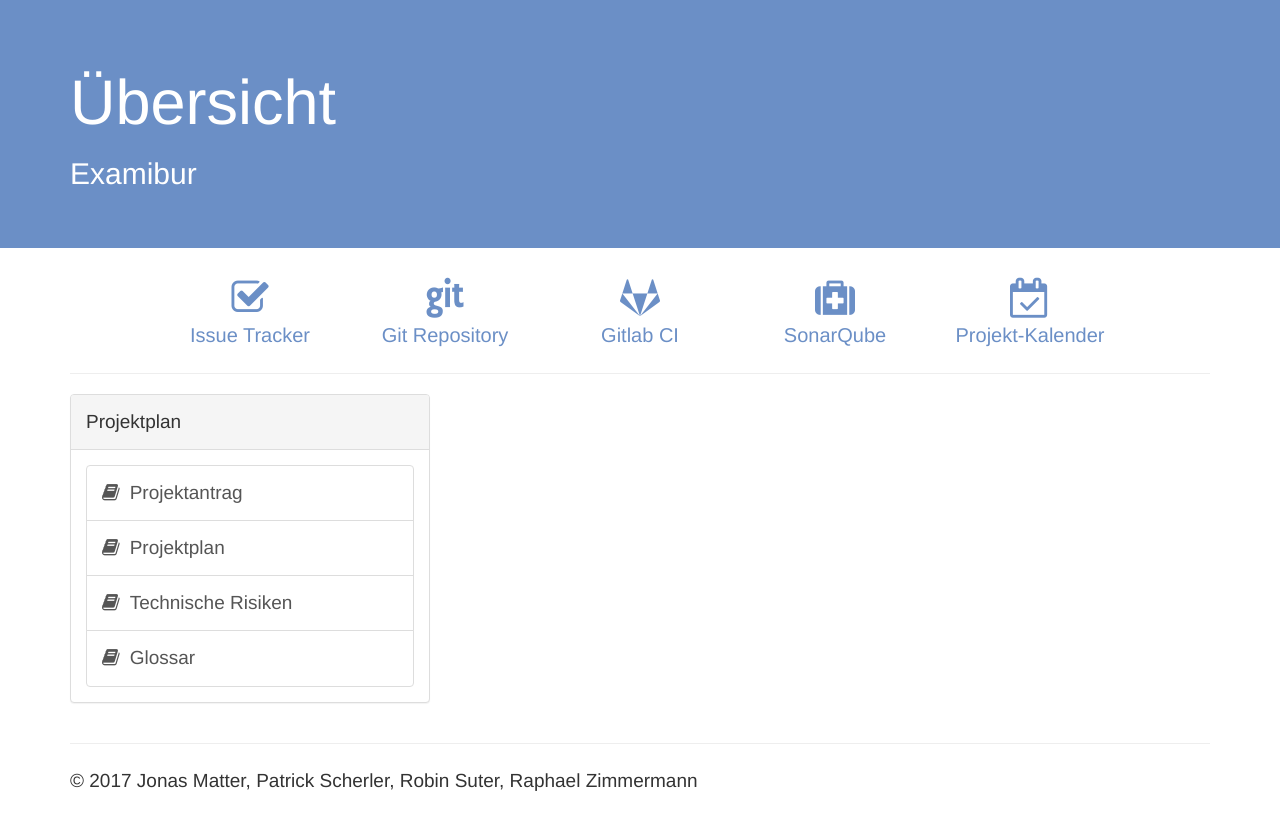
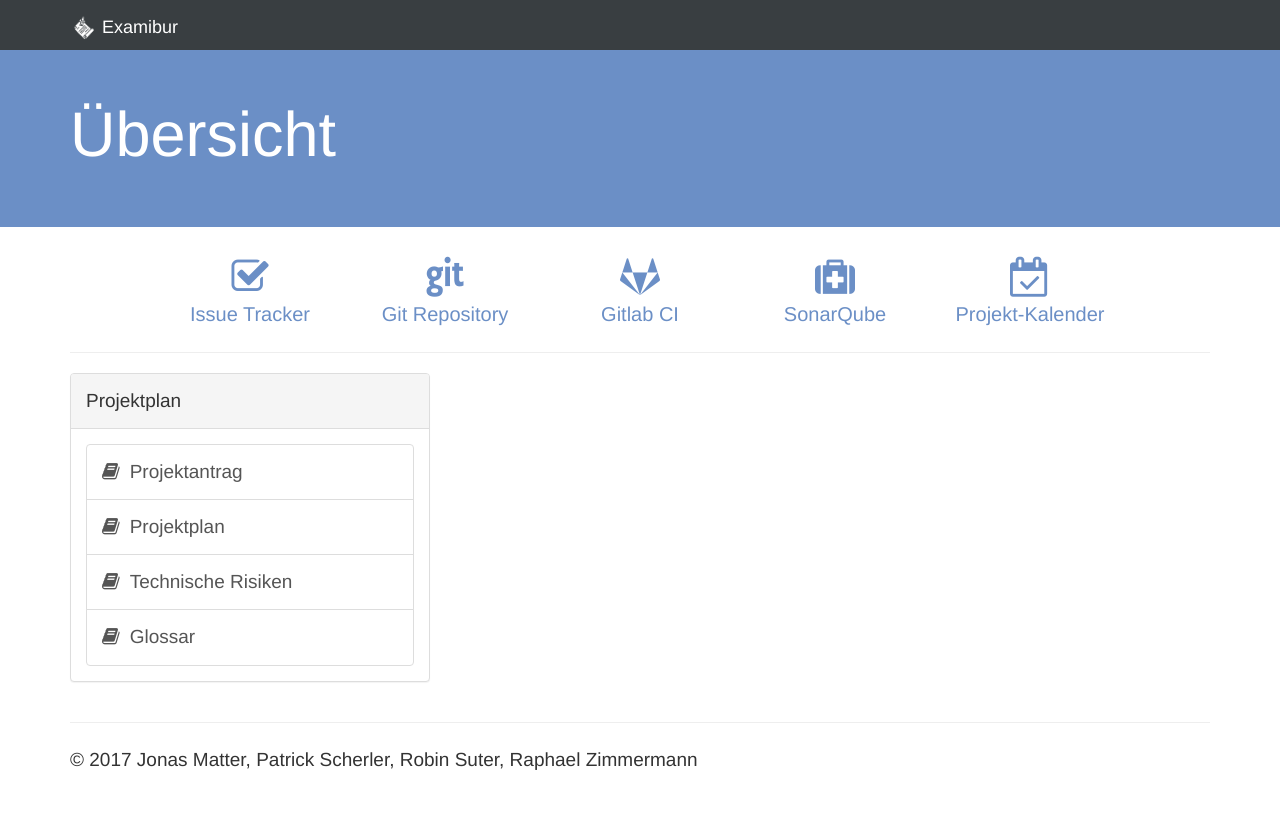
Before and after one commit to Examibur/examibur, a Jekyll site: the page built from docs/index.html, in a window 1280 px wide. Shown: the top 830 px of the page. Built offline with Jekyll 4.4.1, drawn with Linux system fonts in a browser that asks for light colours; nearby versions of some CDN libraries; Markdown is read by kramdown in place of the engine named in the settings.

Commit message:
add navbar and logo

```diff
--- a/docs/_layouts/default.html
+++ b/docs/_layouts/default.html
@@ -29,11 +29,21 @@
 </head>
 
 <body>
+    <nav class="navbar navbar-inverse navbar-fixed-top">
+      <div class="container">
+        <div class="navbar-header">
+          <a class="navbar-brand" href="{{base}}">
+            <img src="{{base}}/website/images/logo-white-transparent-rotated.png">
+            {{site.title}}
+          </a>
+        </div>
+      </div>
+    </nav>
+
     <div class="jumbotron">
         <a href="{{base}}/index.html">
             <div class="container">
                 <h1>{{page.title}}</h1>
-                <h2>{{site.title}}</h2>
             </div>
         </a>
         </a>
--- a/docs/website/css/custom.css
+++ b/docs/website/css/custom.css
@@ -1,3 +1,14 @@
+.navbar-inverse .navbar-brand {
+    color: #fff;
+}
+.navbar-inverse {
+    background-color: #393e41;
+    border: none;
+}
+.navbar-brand > img {
+    display: inline-block;
+    height: 1.5em;
+}
 .container {
     font-size: 1.9rem;
     line-height: 180%;
@@ -18,6 +29,7 @@
     padding: 1rem;
 }
 .jumbotron{
+    padding-top: 80px;
     background-color: #6b8fc6;
 }
 .jumbotron a, .jumbotron a:hover {
```
Also changed, not shown: docs/website/images/logo-white-transparent-rotated.png (added).
